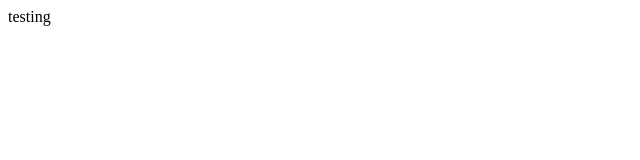
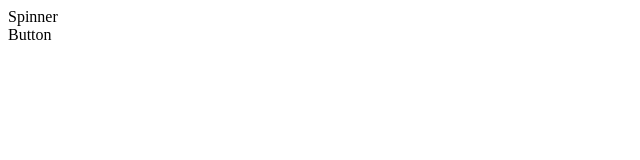
Before and after one commit to kcbelford/wt, a React (Create React App) app: page / in a window 1280 px wide. Shown: the top 160 px of the page, without its empty margins (0-640 px from the left). Built offline with nearby package versions, Linux system fonts and the light colour scheme.

Commit message:
set up initial files

```diff
--- a/src/components/App.js
+++ b/src/components/App.js
@@ -1,9 +1,10 @@
 import React from 'react';
+import UserUpload from './UserUpload';
 
 class App extends React.Component {
   render() {
     return (
-      <div>testing</div>
+      <UserUpload />
     );
   };
 }
--- /dev/null
+++ b/src/components/Button.js
@@ -0,0 +1,11 @@
+import React from 'react';
+
+class Button extends React.Component {
+  render() {
+    return (
+      <div>Button</div>
+    );
+  };
+}
+
+export default Button;
--- /dev/null
+++ b/src/components/Spinner.js
@@ -0,0 +1,13 @@
+import React from 'react';
+
+class Spinner extends React.Component {
+  render() {
+    return (
+      <div>
+        <div>Spinner</div>
+      </div>
+    );
+  };
+}
+
+export default Spinner;
--- /dev/null
+++ b/src/components/UserUpload.js
@@ -0,0 +1,16 @@
+import React from 'react';
+import Spinner from './Spinner';
+import Button from './Button';
+
+class UserUpload extends React.Component {
+  render() {
+    return (
+      <div>
+        <Spinner />
+        <Button />
+      </div>
+    );
+  };
+}
+
+export default UserUpload;
--- a/src/index.js
+++ b/src/index.js
@@ -3,5 +3,4 @@ import ReactDOM from 'react-dom';
 import App from './components/App';
 
 ReactDOM.render(
-  <App />, document.querySelector('#root')
-);
+  <App />, document.querySelector('#root'));
```
